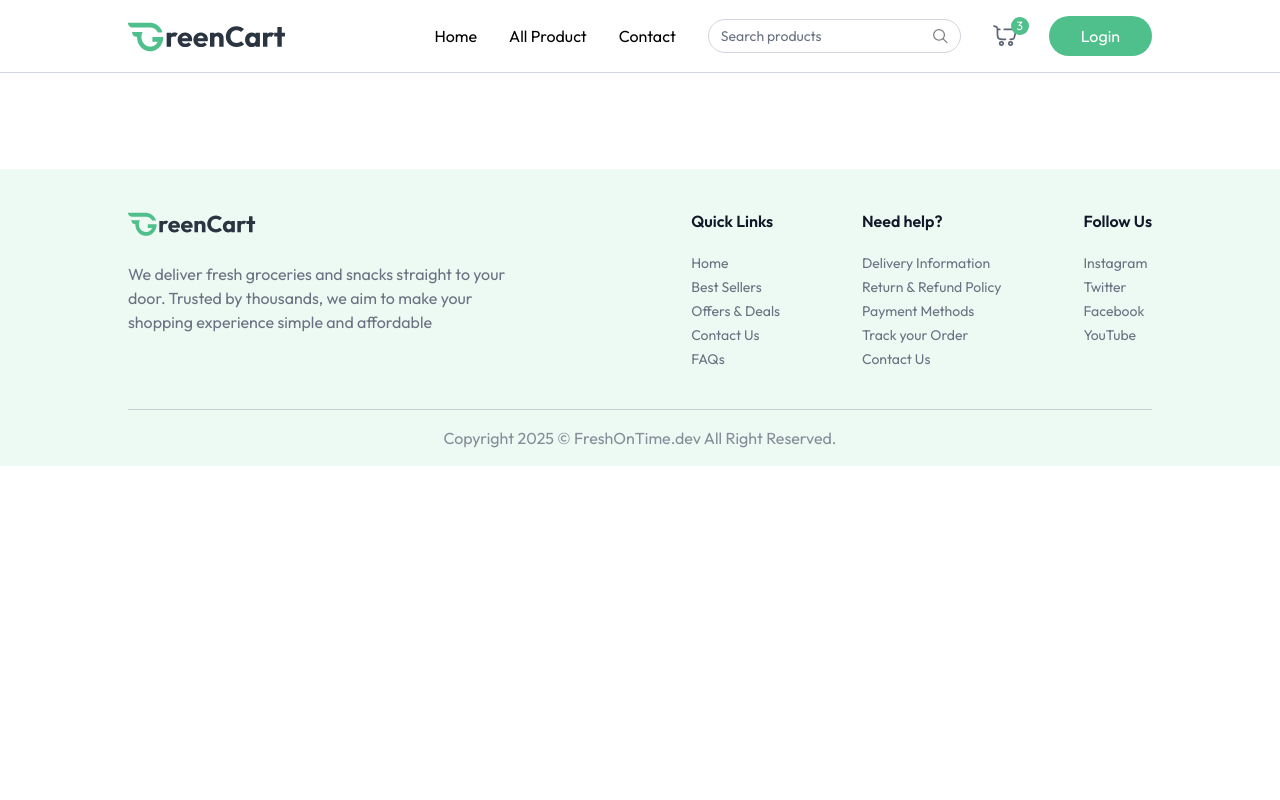
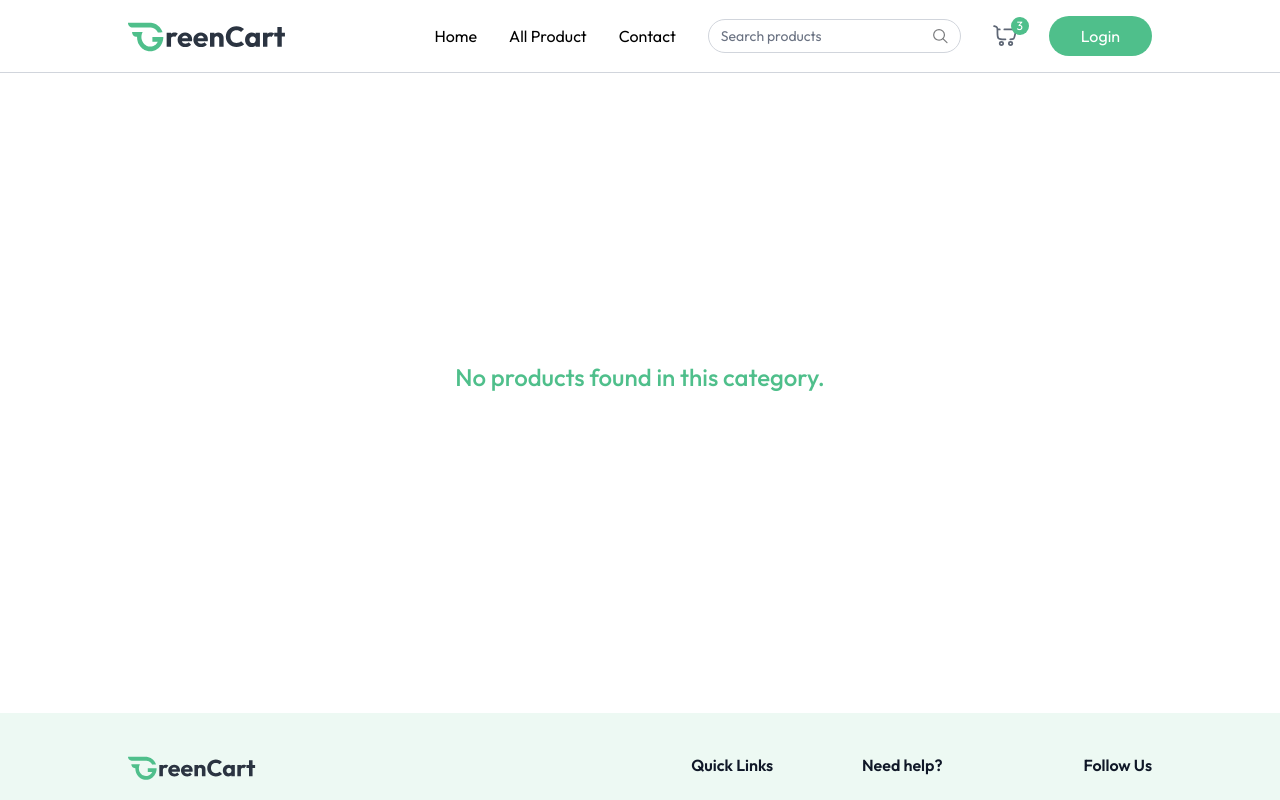
Before and after one commit to snehav2/FreshOnTime, a React (Vite) app in the folder client/: page /products/1 in a window 1280 px wide. Shown: the top 800 px of the page. Built offline with nearby package versions, Linux system fonts and the light colour scheme.

Commit message:
product category is created

```diff
--- a/client/src/App.jsx
+++ b/client/src/App.jsx
@@ -1,5 +1,5 @@
 import React from 'react'
-import Navbar from './components/navbar'
+import Navbar from './components/Navbar'
 import { Routes,Route, useLocation } from 'react-router-dom'
 import Home from './pages/Home'
 import {Toaster} from "react-hot-toast"
@@ -7,6 +7,7 @@
 import { useAppContext } from './context/AppContext'
 import Login from './components/Login'
 import AllProducts from './pages/AllProducts'
+import ProductCategory from './pages/ProductCategory'
 const App = () => {
   const isSellerPath=useLocation().pathname.includes("seller");
   const {showUserLogin}=useAppContext()
@@ -18,7 +19,8 @@
       <div className={`${isSellerPath ? "":"px-6 md:px-16 lg:px-24 xl:px-32"}`}>
         <Routes>
           <Route path='/' element={<Home/>}/>
-          <Route path='/products' element={<AllProducts/>}/>
+          <Route path='/products' element={<AllProducts/>} />
+          <Route path='/products/:category' element={<ProductCategory/>} />
 
         </Routes>
       </div>
--- a/client/src/components/ProductCard.jsx
+++ b/client/src/components/ProductCard.jsx
@@ -3,7 +3,7 @@
 import { useAppContext } from "../context/AppContext";
 
 const ProductCard = ({product}) => {
-    const [count, setCount] = React.useState(0);
+
     const {currency,addToCart,removeFromCart,cartItems,navigate}=useAppContext()
 
     return product && (
--- /dev/null
+++ b/client/src/pages/ProductCategory.jsx
@@ -0,0 +1,40 @@
+import React from 'react'
+import { useAppContext } from '../context/AppContext'
+import { useParams } from 'react-router-dom'
+import { categories } from '../assets/assets'
+import ProductCard from '../components/ProductCard'
+
+const ProductCategory = () => {
+    const {products}=useAppContext()
+    const {category}=useParams()
+    const searchCategory=categories.find((item)=>item.path.toLowerCase()===category)
+    const filteredProducts=products.filter((product)=>product.category.toLowerCase()===category)
+
+    return(
+    <div className='mt-16'>
+        {
+            searchCategory && (
+                <div className='flex flex-col items-end w-max'>
+                    <p className='text-2xl font-medium'>{searchCategory.text.toUpperCase()}</p>
+                    <div className='w-16 h-0.5 bg-primary rounded-full'></div>
+                </div>
+            )
+        }
+        {filteredProducts.length>0? (
+                <div className='grid grid-cols-2 sm:grid-cols-3 md:grid-cols-4 lg:grid-cols-5 gap-3 md:gap-6 mt-6'>
+                    {filteredProducts.map((product)=>(
+                        <ProductCard key={product._id} product={product}/>
+                    ))}
+                </div>
+        ):(
+                <div className='flex items-center justify-center h-[60vh]'>
+                    <p className='text-2xl font-medium text-primary'>No products found in this category.</p>
+                </div>
+      )
+
+        }
+    </div>
+  )
+}
+
+export default ProductCategory
```
